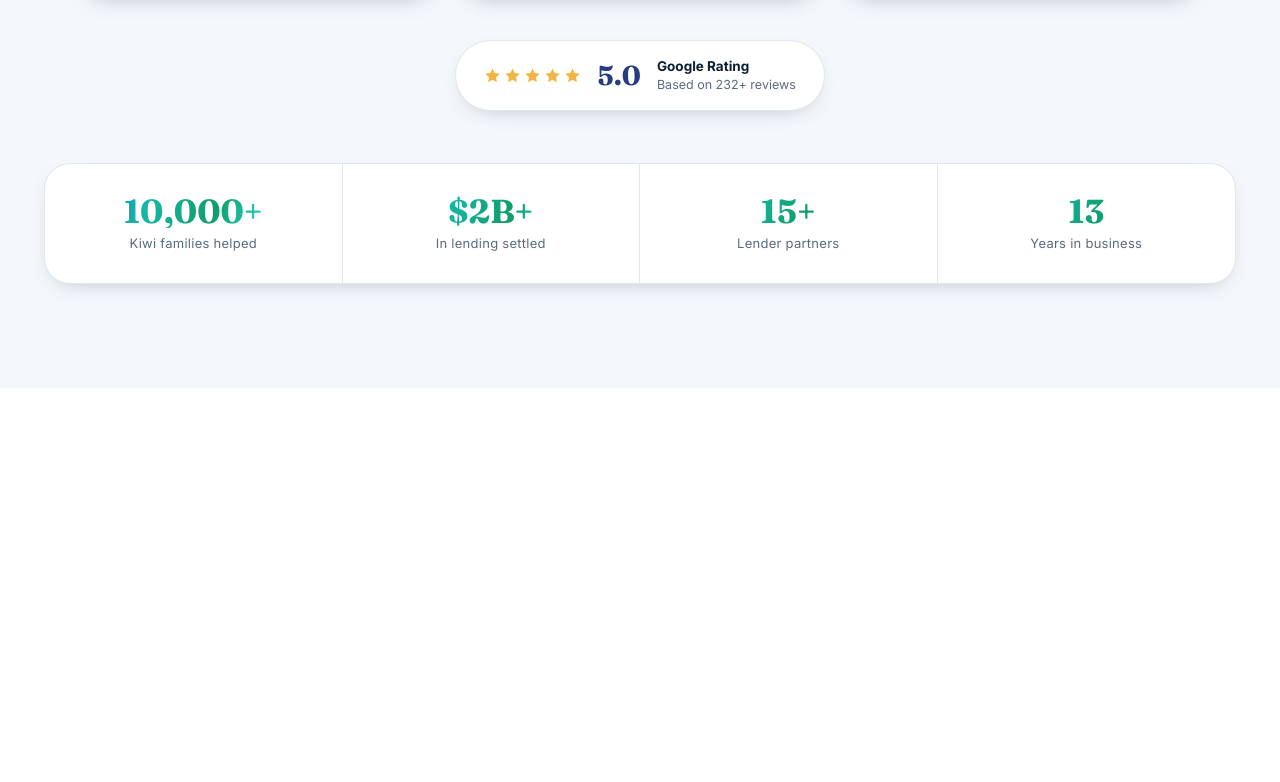
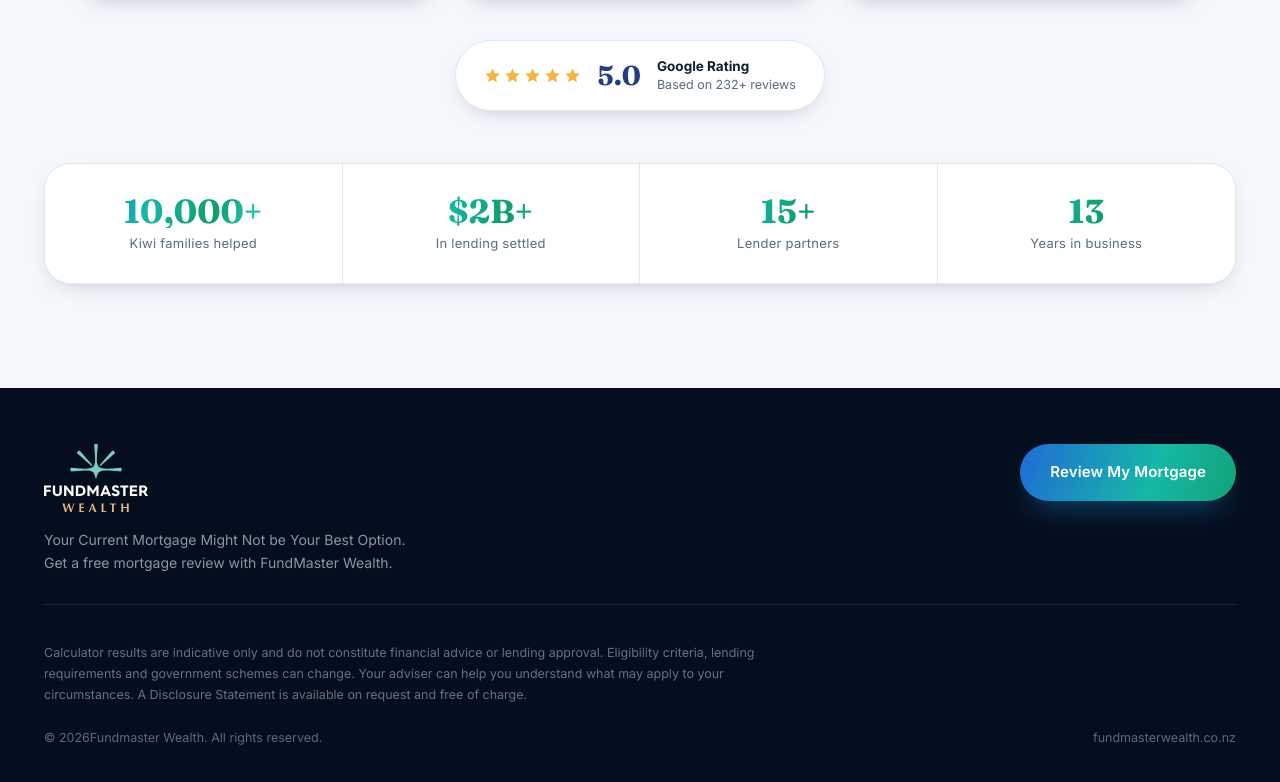
Before and after one commit to Magmaxlive/fundmasterwealth-landingpages, a Next.js app: page /refinance in a window 1280 px wide. Shown: the part 3764-4546 px from the top of the page. Before the commit the page ends 4152 px from the top, so only its background shows below. Built offline with nearby package versions, Linux system fonts and the light colour scheme; no server answers.

Commit message:
added site footer

```diff
--- a/app/refinance/page.js
+++ b/app/refinance/page.js
@@ -7,6 +7,7 @@ import ClarityCards from '../components/ClarityCards'
 import WhyFundmaster from '../components/WhyFundmaster'
 import BorrowingPowerCalculator from '../components/BorrowingPowerCalculator'
 import Testimonials from '../components/Testimonials'
+import SiteFooter from '../components/SiteFooter'
 
 const Clarity_cards = [
     {
@@ -147,6 +148,9 @@ function page() {
 
         <Testimonials/>
 
+        <SiteFooter ctaLabel='Review My Mortgage' blurb="Your Current Mortgage Might Not be Your Best Option.
+        Get a free mortgage review with FundMaster Wealth."  />
+
     </div>
   )
 }
```
